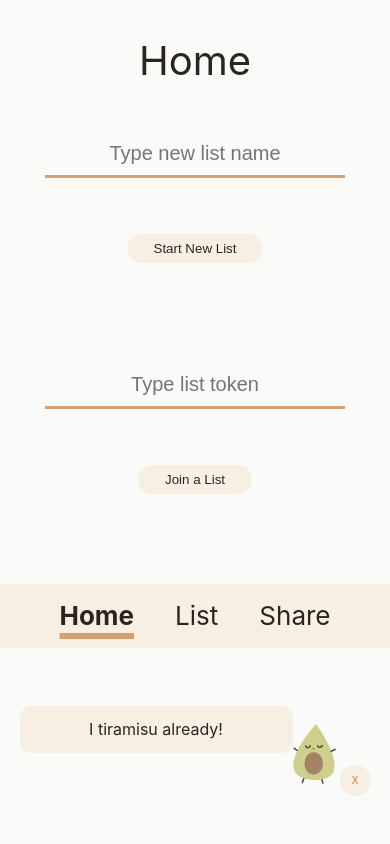
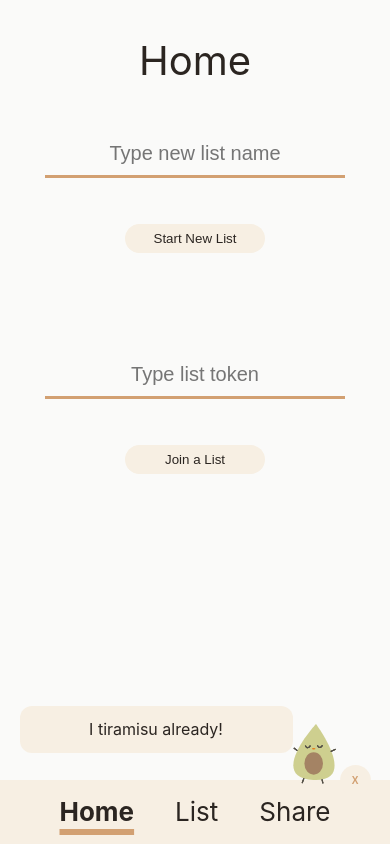
Before and after one commit to the-collab-lab/tcl-46-smart-shopping-list, a React (Vite) app: page / in a window 390 px wide. Built offline with nearby package versions, Linux system fonts and the light colour scheme.

Commit message:
get rid of page overflow on Home and List

```diff
--- a/src/views/Home.css
+++ b/src/views/Home.css
@@ -8,6 +8,7 @@
 	display: flex;
 	flex-direction: column;
 	align-items: flex-start;
+	width: 100%;
 }
 
 .Home__heading {
@@ -18,10 +19,10 @@
 
 .form__list {
 	display: flex;
-	justify-content: flex-start;
+	justify-content: center;
 	align-items: baseline;
 	margin: 0;
-	width: 90%;
+	width: 100%;
 }
 
 .form__list > * {
@@ -36,11 +37,11 @@
 
 .input__primary {
 	padding: 0.5em;
-	width: 50rem;
 	margin: 0.5rem;
 	color: var(--color-text);
 	font-size: 1.6rem;
 	text-align: center;
+	width: calc(100% - 140px);
 }
 
 .input__primary.no-token {
@@ -52,7 +53,7 @@
 
 .btn__primary {
 	padding: 0.5em 2em;
-	min-width: fit-content;
+	width: 140px;
 	border-radius: 2rem;
 }
 
@@ -149,9 +150,6 @@
 	.form__list {
 		justify-content: flex-start;
 	}
-	.input__primary {
-		width: 40rem;
-	}
 	.container__token-detail {
 		flex-direction: column;
 	}
@@ -170,11 +168,11 @@
 		align-items: center;
 		margin-bottom: 2rem;
 	}
-	.label__input__primary {
-		margin-bottom: 1rem;
+	.input__primary {
+		width: 100%;
 	}
-	.input__primary {
-		min-width: 70%;
+	.btn__primary {
+		margin-top: 15px;
 	}
 	.listName {
 		min-width: 60%;
--- a/src/views/Home.tsx
+++ b/src/views/Home.tsx
@@ -69,7 +69,6 @@ export function Home() {
 				<div className="Home__container">
 					<h1 className="Home__heading">Manage Lists</h1>
 					<form className="form__list" onSubmit={makeNewList}>
-						<label htmlFor="make-list" className="label__input__primary">
 						<input
 							id="make-list"
 							type="text"
@@ -78,13 +77,12 @@ export function Home() {
 							onChange={updateListName}
 							value={listName}
 						/>
-						</label>
+
 						<button className="btn__primary" type="submit">
 							Start New List
 						</button>
 					</form>
 					<form className="form__list" onSubmit={joinListSubmit}>
-						<label htmlFor="share-list" className="label__input__primary">
 						{/* Join a List  */}
 						<input
 							id="share-list"
@@ -96,7 +94,7 @@ export function Home() {
 							onChange={joinListChange}
 							value={joinListToken}
 						></input>
-						</label>
+
 						<button className="btn__primary" type="submit">
 							Join a List
 						</button>
--- a/src/views/Layout.css
+++ b/src/views/Layout.css
@@ -33,6 +33,12 @@
 	margin: 0 auto;
 	max-width: 95vw;
 	width: 80%;
+}
+
+.Container {
+	display: flex;
+	flex-direction: column;
+	justify-content: space-between;
 }
 
 .Nav {
--- a/src/views/List.css
+++ b/src/views/List.css
@@ -1,15 +1,17 @@
 /* list heading */
 .ListTitle {
 	display: flex;
+	color: var(--color-text);
+	width: 100%;
 	justify-content: center;
-	color: var(--color-text);
 }
 
 .ListTitle__input {
 	font-size: 40px;
-	margin: 0.7em;
 	color: var(--color-text);
 	text-align: center;
+	margin: 0;
+	width: 50%;
 }
 
 .btn__edit,
@@ -20,7 +22,8 @@
 	color: var(--color-input);
 	display: flex;
 	align-self: center;
-	padding: 0 0 18px 0;
+	padding: 0 0 10px 0;
+	margin-left: 10px;
 	height: 2px;
 }
 
@@ -29,14 +32,13 @@
 	filter: none;
 }
 
-.btn__save,
-.btn__save:hover {
+.btn__save {
 	/* background-color: var(--color-button); */
 	font-size: 1.3rem;
 	font-weight: bold;
 	text-transform: lowercase;
 	border-radius: 0;
-	border-bottom: 2px solid var(--color-input);
+	border: none;
 }
 
 .ListBody {
@@ -97,8 +99,6 @@
 @media screen and (max-width: 768px) {
 	.ListTitle__input {
 		font-size: 30px;
-		width: 300px;
-		margin: 0.7em;
 		color: var(--color-text);
 		text-align: center;
 	}
@@ -112,3 +112,9 @@
 		margin: 0 0 1em 0;
 	}
 }
+
+@media screen and (max-width: 450px) {
+	.ListTitle__input {
+		width: 80%;
+	}
+}
```
Also changed, not shown: public/img/edit-pen-light.svg (added). Lines whose indentation alone changed are shown as unchanged.
